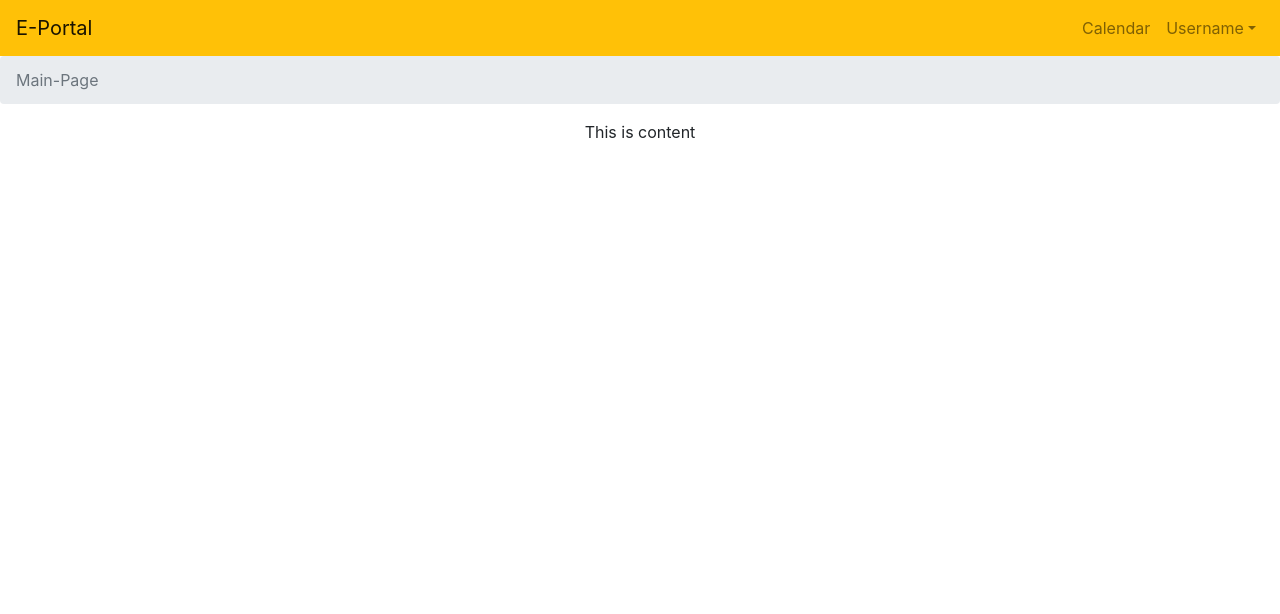
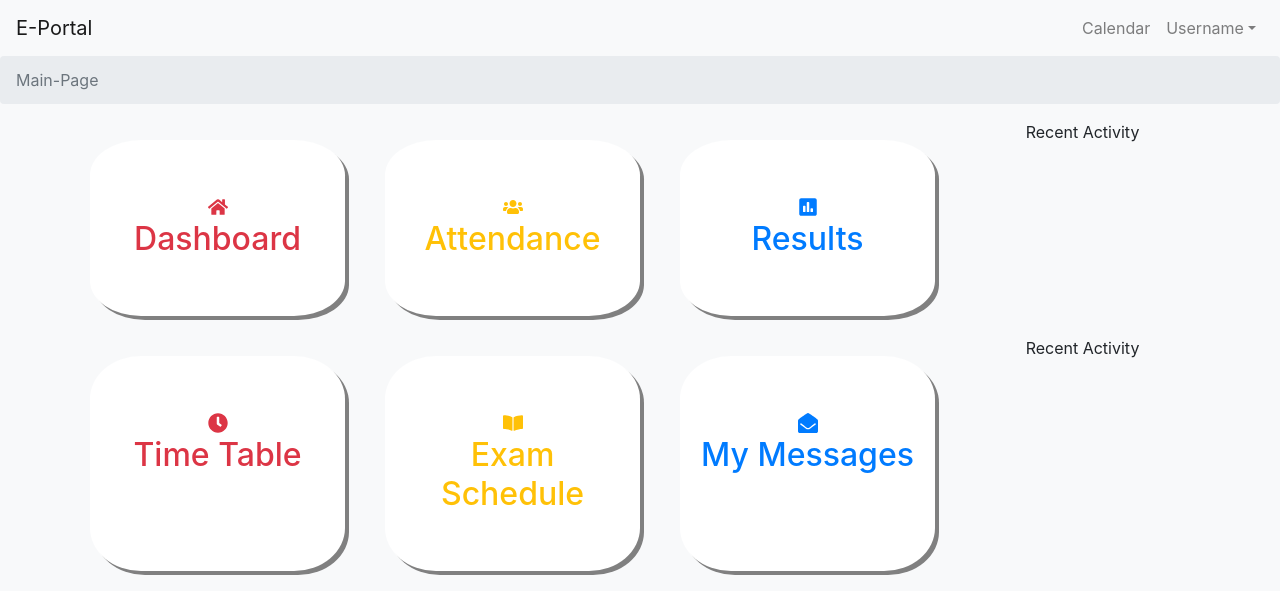
Before and after one commit to tankatiwari75/iw-acad-e-portal-fe, a React (Create React App) app: page / in a window 1280 px wide. Shown: the top 614 px of the page. Built offline with nearby package versions, Linux system fonts and the light colour scheme.

Commit message:
feat: added home page with some changes

```diff
--- a/package.json
+++ b/package.json
@@ -9,6 +9,7 @@
     "bootstrap": "^4.5.2",
     "react": "^16.13.1",
     "react-dom": "^16.13.1",
+    "react-icons": "^3.10.0",
     "react-router-dom": "^5.2.0",
     "react-scripts": "3.4.2",
     "reactstrap": "^8.5.1"
--- a/src/App.js
+++ b/src/App.js
@@ -8,7 +8,7 @@
 
 function App() {
   return (
-    <div className="App">
+    <div className="App bg-light">
       <Navigation />
       <Breadcrumber />
       <Maincontent />
--- a/src/Component/Content/Maincontent.jsx
+++ b/src/Component/Content/Maincontent.jsx
@@ -1,4 +1,5 @@
 import React from 'react';
+import {FaHome, FaUsers, FaPoll, FaClock, FaBookOpen, FaEnvelopeOpen} from 'react-icons/fa';
 // import css
 import "./maincontent.css"
 
@@ -8,7 +9,22 @@
 function Maincontent(props) {
 return (
 <div className="maincontent">
-   This is content
+   <div className="container">
+       <div className="row">
+           <div className="col-sm box"><FaHome className='icons text-danger'/><h2 className="text-danger">Dashboard</h2></div>
+           <div className="col-sm box"><FaUsers className='icons text-warning'/><h2 className="text-warning">Attendance</h2></div>
+           <div className="col-sm box "><FaPoll className='icons text-primary'/><h2 className="text-primary">Results</h2></div>
+
+           <div className="col-sm">Recent Activity</div>
+       </div>
+       <div className="row">
+           <div className="col-sm box "><FaClock className='icons text-danger'/><h2 className="text-danger">Time Table</h2></div>
+           <div className="col-sm box"><FaBookOpen className='icons text-warning'/><h2 className="text-warning">Exam Schedule</h2></div>
+           <div className="col-sm box"><FaEnvelopeOpen className='icons text-primary'/><h2 className="text-primary">My Messages</h2></div>
+
+           <div className="col-sm">Recent Activity</div>
+       </div>
+   </div>
 </div>
 );
 }
--- a/src/Component/Content/maincontent.css
+++ b/src/Component/Content/maincontent.css
@@ -0,0 +1,15 @@
+.box{
+    /* border: 15px solid green; */
+    background-color: white;
+    border-radius: 20%;
+    padding: 50px;
+    margin: 20px;
+    font-size: 20px;
+    box-shadow: 4px 4px grey;
+}
+
+.box:hover{
+    /* box-shadow: 0px 5px grey; */
+    opacity: 0.4;
+
+}
--- a/src/Component/Navigationbar/navigationbar.jsx
+++ b/src/Component/Navigationbar/navigationbar.jsx
@@ -23,7 +23,7 @@
 
 return (
 <div>
-    <Navbar color="warning" light expand="md">
+    <Navbar color="light" light expand="md">
         <NavbarBrand href="/">E-Portal</NavbarBrand>
         <NavbarToggler onClick={toggle} />
         <Collapse isOpen={isOpen} navbar>
```
Also changed, not shown: 1 other file (tests, documents, lock files or other folders).
